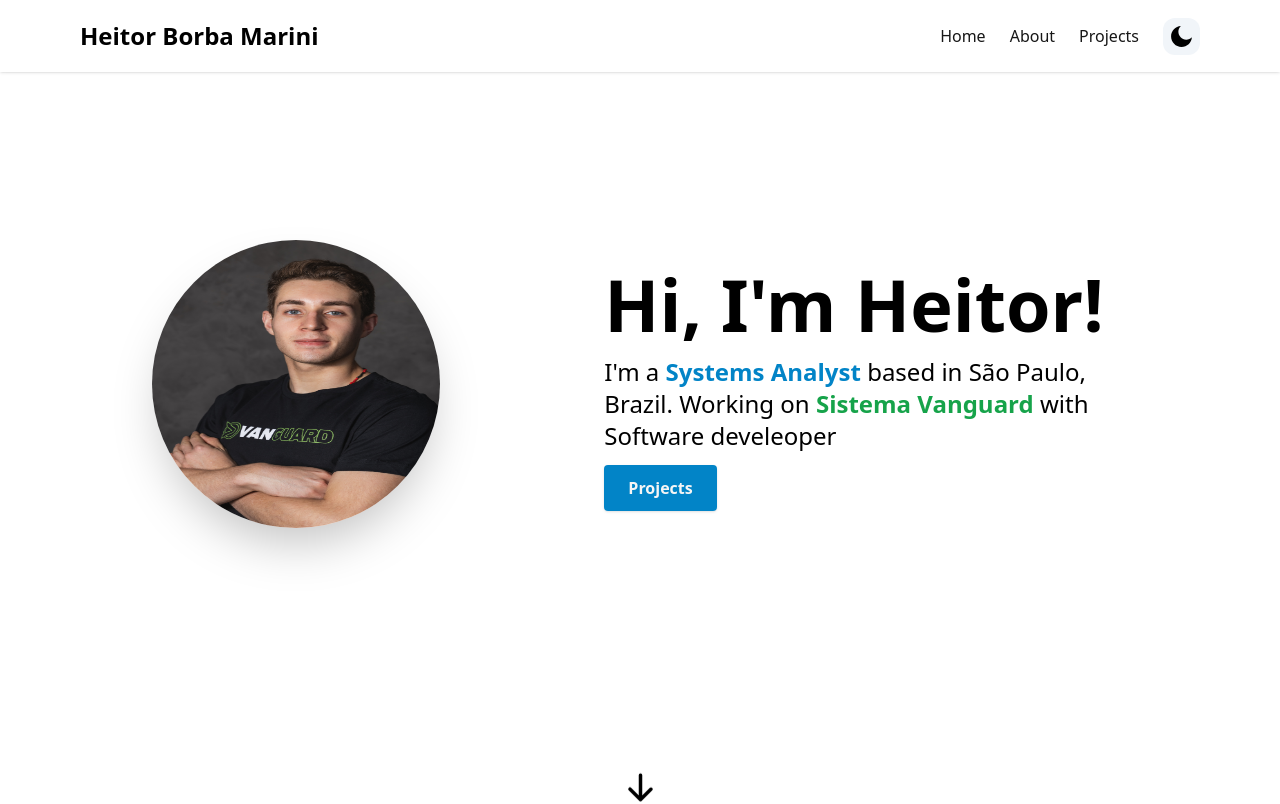
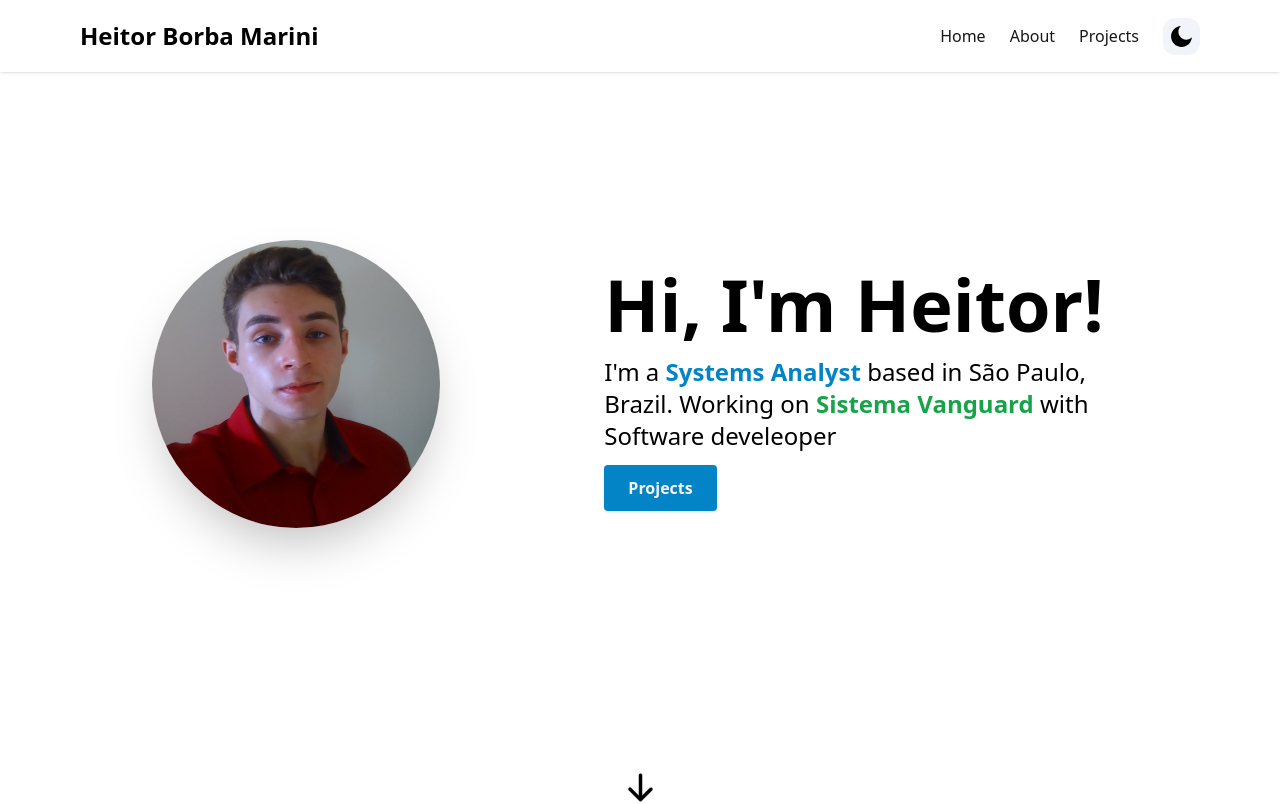
Before and after one commit to HeitorBMarini/portifolio-nextjs-1, a Next.js app: page / in a window 1280 px wide. Shown: the top 804 px of the page. Built offline with nearby package versions, Linux system fonts and the light colour scheme.

Commit message:
Atualizando foto de perfil

```diff
--- a/src/components/HeroSection.tsx
+++ b/src/components/HeroSection.tsx
@@ -3,7 +3,8 @@ import React from "react"
 import Image from "next/image"
 
 import { HiArrowDown } from "react-icons/hi"
-import { Link } from "react-scroll/modules"
+import Link from "next/link"
+
 
 const HeroSection = () => {
   return (
@@ -11,7 +12,7 @@ const HeroSection = () => {
       <div className="flex flex-col text-center items-center justify-center animate-fadeIn animation-delay-2 my-10 py-16 sm:py-32 md:py-48 md:flex-row md:space-x-4 md:text-left">
         <div className="md:mt-2 md:w-1/2">
           <Image
-            src="/Heitor.jpg"
+            src="/foto-perfil.jpg"
             alt=""
             width={295}
             height={295}
```
Also changed, not shown: package.json (+4 -4 lines), public/foto-perfil.jpg (added), 1 other file (tests, documents, lock files or other folders).
